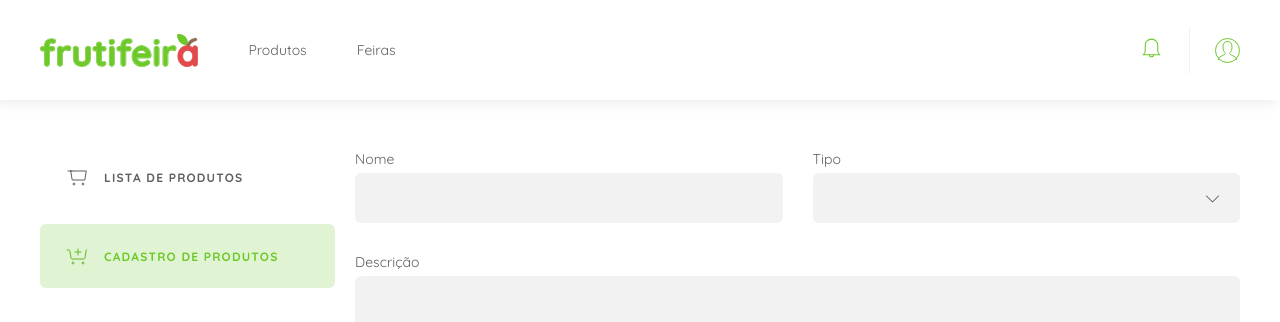
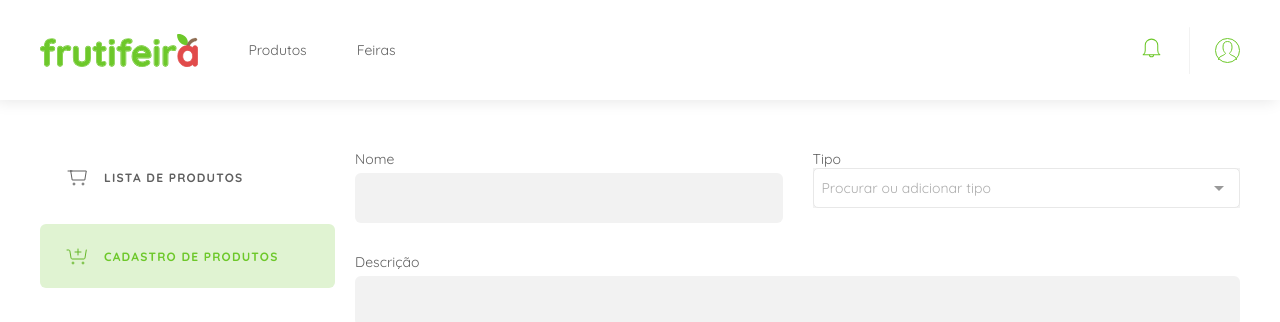
Before and after one commit to laurabento/frutifeira, a Vue app in the folder frutifeira/: page /Feirante in a window 1280 px wide. Both pictures are taken after a click on the item "CADASTRO DE PRODUTOS". Shown: the top 322 px of the page. Built offline with nearby package versions, Linux system fonts and the light colour scheme.

Commit message:
Update CreateProduct.vue
Rodar npm install pro multiselect

```diff
--- a/frutifeira/src/components/CreateProduct.vue
+++ b/frutifeira/src/components/CreateProduct.vue
@@ -6,7 +6,17 @@
     </div>
     <div class="form-type">
       <p>Tipo</p>
-      <select name="" id=""></select>
+      <multiselect
+        v-model="value"
+        tag-placeholder="Adicionar tipo"
+        placeholder="Procurar ou adicionar tipo"
+        label="name"
+        track-by="code"
+        :options="options"
+        :multiple="true"
+        :taggable="true"
+        @tag="addTag"
+      ></multiselect>
     </div>
     <div class="form-description">
       <p>Descrição</p>
@@ -56,16 +66,38 @@
 </template>
 
 <script>
+import Multiselect from "vue-multiselect";
 export default {
   name: "CreateProduct",
+  components: {
+    Multiselect,
+  },
+  data() {
+    return {
+      value: [],
+      options: [
+        { name: "Frutas", code: "fr" },
+        { name: "Legumes", code: "le" },
+        { name: "Pastel", code: "pa" },
+      ],
+    };
+  },
   methods: {
     chooseImage() {
       document.getElementById("selectImg").click();
     },
+    addTag(newTag) {
+      const tag = {
+        name: newTag,
+        code: newTag.substring(0, 2) + Math.floor(Math.random() * 10000000),
+      };
+      this.options.push(tag);
+      this.value.push(tag);
+    },
   },
 };
 </script>
-
+<style src="vue-multiselect/dist/vue-multiselect.min.css"></style>
 <style lang="less" scoped>
 @import "../assets/variables.less";
 
@@ -87,6 +119,10 @@ export default {
   }
   &-type {
     grid-area: type;
+
+    .multiselect {
+      background-color: @lightGray;
+    }
   }
   &-description {
     grid-area: description;
```
